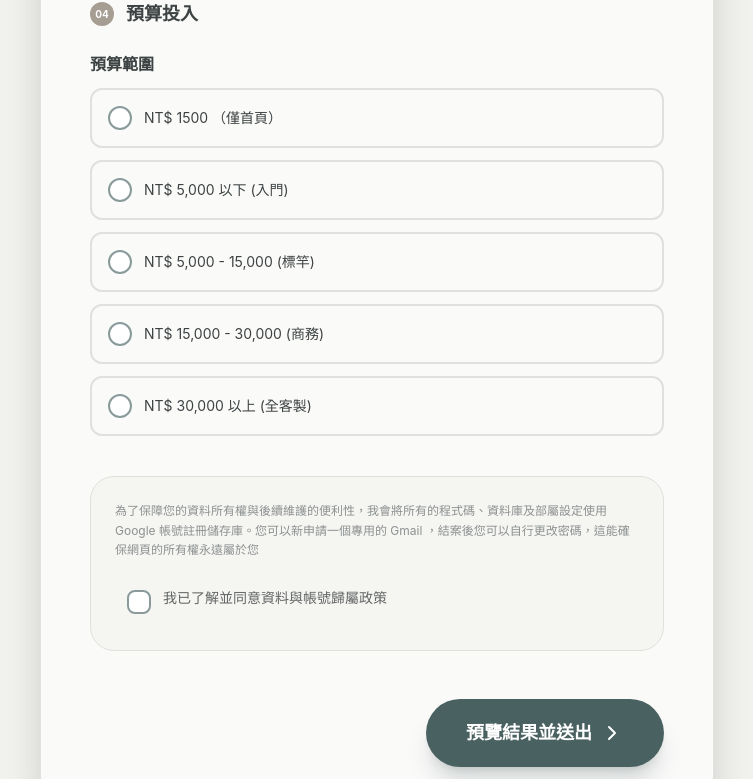
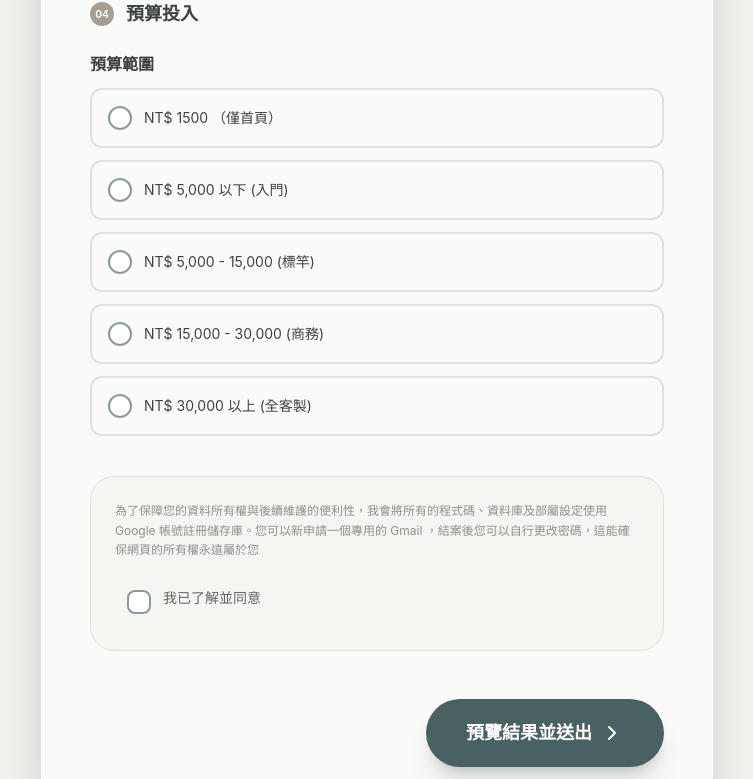
Before and after one commit to keicha2025/from, a React (Vite) app: page / in a window 1280 px wide. Shown: the part 2109-2888 px from the top of the page, without its empty margins (263-1016 px from the left). Built offline with nearby package versions, Linux system fonts and the light colour scheme.

Commit message:
fix: prevent radio circle distortion and update consent text

```diff
--- a/App.jsx
+++ b/App.jsx
@@ -51,7 +51,7 @@ const CustomRadio = ({ label, options, value, onChange }) => (
         const isSelected = value === opt.value;
         return (
           <div key={opt.value} onClick={() => onChange(opt.value)} className={`flex items-center p-4 rounded-xl cursor-pointer transition-all border-2 ${isSelected ? 'bg-slate/5 border-slate' : 'bg-paper border-pebble'}`}>
-            <div className={`w-6 h-6 rounded-full border-2 flex items-center justify-center mr-3 ${isSelected ? 'bg-slate border-slate' : 'bg-white border-mist'}`}>
+            <div className={`shrink-0 w-6 h-6 rounded-full border-2 flex items-center justify-center mr-3 ${isSelected ? 'bg-slate border-slate' : 'bg-white border-mist'}`}>
               <div className={`w-2.5 h-2.5 rounded-full bg-white transition-transform ${isSelected ? 'scale-100' : 'scale-0'}`} />
             </div>
             <span className={`text-sm ${isSelected ? 'text-slate font-bold' : 'text-obsidian'}`}>{opt.label}</span>
@@ -370,7 +370,7 @@ export default function App() {
 
           <div className="p-6 rounded-[1.5rem] bg-oatmeal/60 border border-pebble mt-10">
             <p className="text-xs text-smoke leading-relaxed mb-4">為了保障您的資料所有權與後續維護的便利性，我會將所有的程式碼、資料庫及部屬設定使用 Google 帳號註冊儲存庫。您可以新申請一個專用的 Gmail ，結案後您可以自行更改密碼，這能確保網頁的所有權永遠屬於您</p>
-            <CustomCheckbox label="我已了解並同意資料與帳號歸屬政策" checked={formData.dataOwnership} onChange={(c) => setFormData({ ...formData, dataOwnership: c })} />
+            <CustomCheckbox label="我已了解並同意" checked={formData.dataOwnership} onChange={(c) => setFormData({ ...formData, dataOwnership: c })} />
           </div>
 
           <div className="mt-12 flex justify-end">
```
Also changed, not shown: 1 other file (tests, documents, lock files or other folders).
